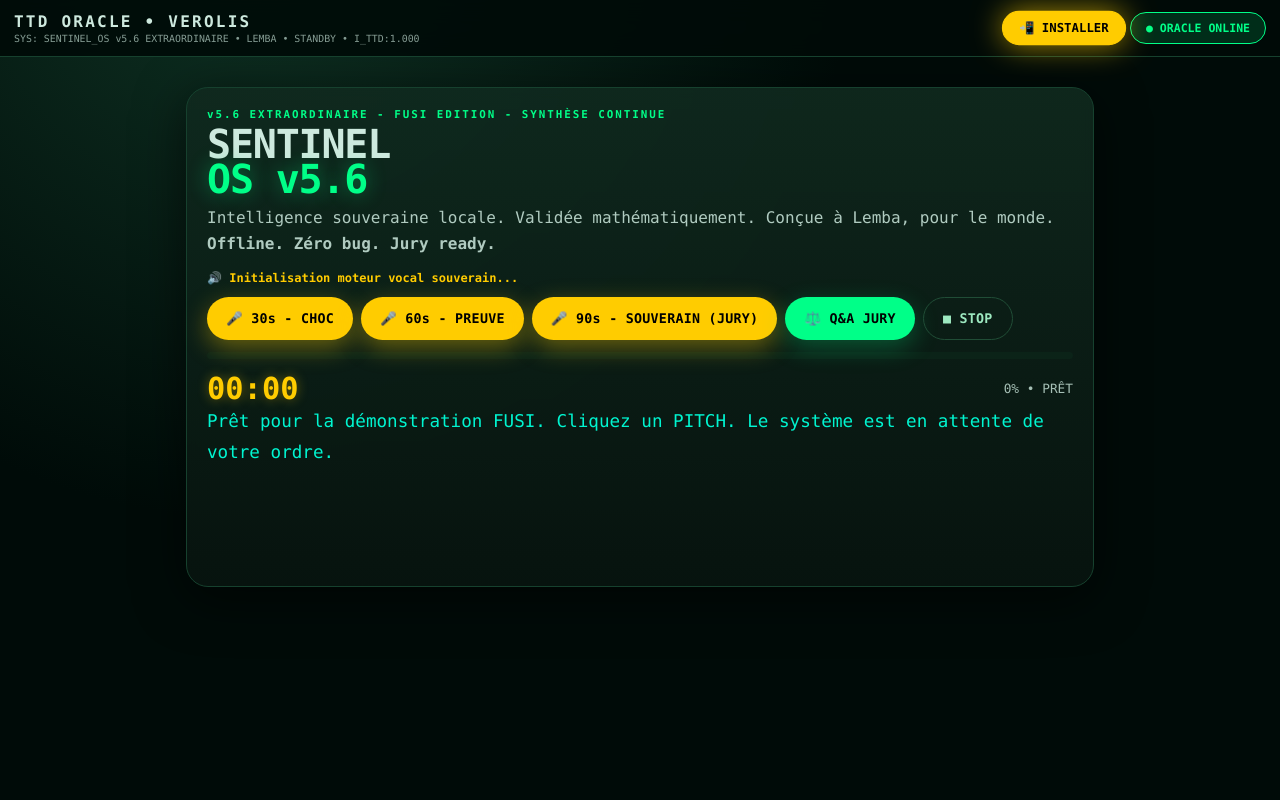
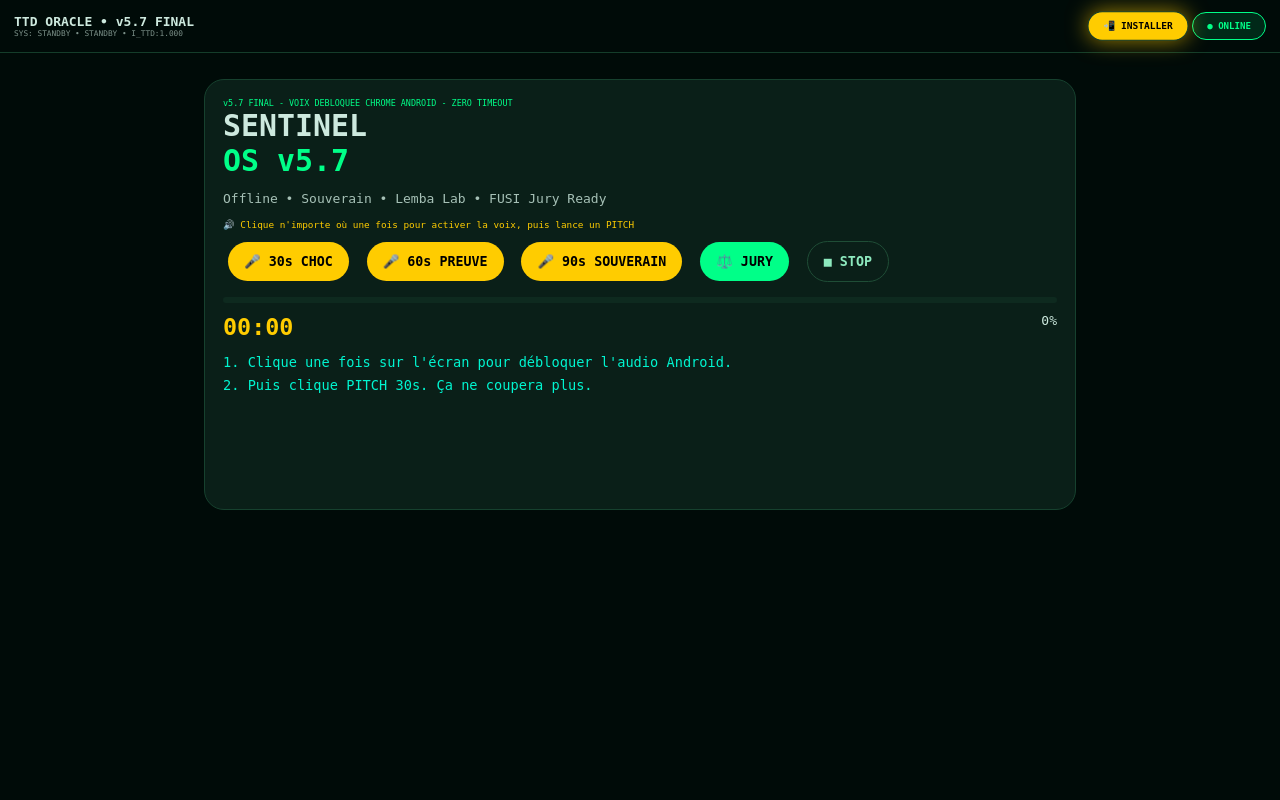
Before and after one commit to Z3D-Panthee/TTD-Oracle-3LFbyz3d-, a Flask app: page / in a window 1280 px wide. Run offline with Flask 3, Linux system fonts and the light colour scheme.

Commit message:
Update index.html

```diff
--- a/templates/index.html
+++ b/templates/index.html
@@ -2,103 +2,164 @@
 <html lang="fr">
 <head>
 <meta charset="UTF-8">
-<meta name="viewport" content="width=device-width,initial-scale=1,maximum-scale=1">
-<title>SENTINEL OS v5.6 - EXTRAORDINAIRE - Lemba Lab</title>
+<meta name="viewport" content="width=device-width,initial-scale=1">
+<title>SENTINEL OS v5.7 - FINAL FUSI</title>
 <meta name="theme-color" content="#00ff88">
 <link id="manifestLink" rel="manifest" href="">
 <style>
-:root{--green:#00ff88;--yellow:#ffcc00;--bg:#000b08;--cyan:#00f5d0;--border:#16412e}
-*{box-sizing:border-box;font-family:ui-monospace,Menlo,monospace}
-body{margin:0;background:radial-gradient(1000px at 20% -10%,#0f3324 0%,#000b08 60%);color:#cde9de;min-height:100vh}
-.header{position:sticky;top:0;z-index:50;display:flex;justify-content:space-between;align-items:center;padding:12px 14px;background:rgba(0,11,8,.92);border-bottom:1px solid var(--border);backdrop-filter:blur(12px)}
-.brand{font-weight:900;letter-spacing:.14em}
-.sys{font-size:.62rem;opacity:.65;margin-top:2px}
-.badges{display:flex;gap:8px;align-items:center}
-.badge{padding:8px 15px;border-radius:999px;font-size:.72rem;border:1px solid var(--border);font-weight:900}
-.install{background:var(--yellow);color:#000;border-color:var(--yellow);cursor:pointer;box-shadow:0 0 28px rgba(255,204,0,.65);animation:pulse 1s infinite alternate;display:inline-block!important}
-@keyframes pulse{from{transform:scale(1)}to{transform:scale(1.08)}}
-.online{background:rgba(0,255,136,.14);color:var(--green);border-color:var(--green)}
-.main{max-width:940px;margin:0 auto;padding:16px}
-.card{background:linear-gradient(180deg,rgba(16,42,31,.9) 0%,rgba(7,20,15,.95) 100%);border:1px solid var(--border);border-radius:22px;padding:20px;margin:14px 0;box-shadow:0 12px 50px rgba(0,0,0,.6);backdrop-filter:blur(6px)}
-h1{font-size:2.5rem;line-height:.88;letter-spacing:-.03em;margin:6px 0}h1 span{color:var(--green);text-shadow:0 0 20px rgba(0,255,136,.4)}
-.sub{opacity:.85;line-height:1.6;margin:8px 0 14px}
-.row{display:flex;flex-wrap:wrap;gap:8px;margin:12px 0}
-.btn{border:0;border-radius:999px;padding:13px 19px;font-weight:900;cursor:pointer;transition:.18s;letter-spacing:.02em}
-.btn:active{transform:scale(.96)}
-.btn-yellow{background:var(--yellow);color:#000;box-shadow:0 8px 24px rgba(255,204,0,.38)}
-.btn-green{background:var(--green);color:#000;box-shadow:0 8px 24px rgba(0,255,136,.25)}
-.btn-outline{background:transparent;border:1px solid #204d36;color:#9de9c0}
-.btn:hover{transform:translateY(-2px)}
-.progress{height:7px;background:#0b2318;border-radius:999px;overflow:hidden;margin:12px 0}
-.progress div{height:100%;width:0%;background:linear-gradient(90deg,var(--green),var(--cyan),var(--yellow));transition:width.35s linear}
-.meta{display:flex;justify-content:space-between;align-items:center}
-.timer{color:var(--yellow);font-weight:900;font-size:1.9rem;text-shadow:0 0 12px rgba(255,204,0,.4)}
-.pct{font-size:.8rem;opacity:.8}
-.stream{min-height:160px;white-space:pre-wrap;line-height:1.8;font-size:1.1rem;color:var(--cyan)}
-.stream.active{color:var(--yellow);font-weight:900;text-shadow:0 0 8px rgba(255,204,0,.6)}
-.status{font-size:.75rem;color:var(--yellow);font-weight:800;margin:8px 0}
-.final{display:none;background:radial-gradient(400px at 50% 0%,#1a2f00 0%,#000 70%);border:2px solid var(--yellow);border-radius:22px;padding:22px;margin:14px 0;text-align:center;animation:appear.6s}
-@keyframes appear{from{opacity:0;transform:translateY(12px)}to{opacity:1;transform:translateY(0)}}
-.juryQ.btn{font-size:.82rem}
+:root{--green:#00ff88;--yellow:#ffcc00;--bg:#000b08;--cyan:#00f5d0}
+*{box-sizing:border-box;font-family:monospace}
+body{margin:0;background:#000b08;color:#cde9de;min-height:100vh}
+.header{display:flex;justify-content:space-between;align-items:center;padding:12px 14px;border-bottom:1px solid #143d2a;position:sticky;top:0;background:#000b08;z-index:20}
+.badge{padding:8px 14px;border-radius:999px;font-size:.7rem;border:1px solid #143d2a;font-weight:900}
+.install{background:var(--yellow);color:#000;box-shadow:0 0 20px rgba(255,204,0,.6);animation:pulse 1s infinite alternate}
+@keyframes pulse{from{transform:scale(1)}to{transform:scale(1.06)}}
+.online{background:rgba(0,255,136,.12);color:var(--green);border-color:var(--green)}
+.main{max-width:900px;margin:0 auto;padding:14px}
+.card{background:#0a1f18;border:1px solid #16412e;border-radius:20px;padding:18px;margin:12px 0}
+h1{font-size:2.3rem;margin:0}h1 span{color:var(--green)}
+.btn{border:0;border-radius:999px;padding:12px 16px;font-weight:900;margin:5px;cursor:pointer}
+.btn-yellow{background:var(--yellow);color:#000}
+.btn-green{background:var(--green);color:#000}
+.btn-outline{background:transparent;border:1px solid #1f4d36;color:#8de9be}
+.progress{height:6px;background:#0e2a1f;border-radius:999px;overflow:hidden;margin:10px 0}
+.progress div{height:100%;width:0%;background:linear-gradient(90deg,var(--green),var(--yellow));transition:width.3s linear}
+.timer{font-size:1.8rem;color:var(--yellow);font-weight:900}
+.stream{min-height:140px;white-space:pre-wrap;line-height:1.7;font-size:1.05rem;color:var(--cyan);margin-top:10px}
+.status{font-size:.72rem;color:var(--yellow);margin:6px 0}
 </style>
 </head>
 <body>
 <div class="header">
-<div><div class="brand">TTD ORACLE • VEROLIS</div><div class="sys">SYS: SENTINEL_OS v5.6 EXTRAORDINAIRE • LEMBA • <span id="mode">STANDBY</span> • I_TTD:1.000</div></div>
-<div class="badges"><button id="installBtn" class="badge install">📲 INSTALLER</button><div class="badge online">● ORACLE ONLINE</div></div>
+<div><div style="font-weight:900">TTD ORACLE • v5.7 FINAL</div><div style="font-size:.6rem;opacity:.6">SYS: STANDBY • <span id="mode">STANDBY</span> • I_TTD:1.000</div></div>
+<div style="display:flex;gap:6px"><button id="installBtn" class="badge install">📲 INSTALLER</button><div class="badge online">● ONLINE</div></div>
 </div>
 <div class="main">
 <div class="card">
-<div style="color:var(--green);font-size:.68rem;letter-spacing:.18em;font-weight:900">v5.6 EXTRAORDINAIRE - FUSI EDITION - SYNTHÈSE CONTINUE</div>
-<h1>SENTINEL<br><span>OS v5.6</span></h1>
-<div class="sub">Intelligence souveraine locale. Validée mathématiquement. Conçue à Lemba, pour le monde. <b>Offline. Zéro bug. Jury ready.</b></div>
-<div class="status" id="voiceStatus">🔊 Initialisation moteur vocal souverain...</div>
-<div class="row">
-<button class="btn btn-yellow" onclick="startPitch(30)">🎤 30s - CHOC</button>
-<button class="btn btn-yellow" onclick="startPitch(60)">🎤 60s - PREUVE</button>
-<button class="btn btn-yellow" onclick="startPitch(90)">🎤 90s - SOUVERAIN (JURY)</button>
-<button class="btn btn-green" onclick="openJury()">⚖️ Q&A JURY</button>
+<div style="color:var(--green);font-size:.65rem">v5.7 FINAL - VOIX DEBLOQUEE CHROME ANDROID - ZERO TIMEOUT</div>
+<h1>SENTINEL<br><span>OS v5.7</span></h1>
+<p style="opacity:.8">Offline • Souverain • Lemba Lab • FUSI Jury Ready</p>
+<div class="status" id="voiceStatus">🔊 Clique n'importe où une fois pour activer la voix, puis lance un PITCH</div>
+<div>
+<button class="btn btn-yellow" onclick="startPitch(30)">🎤 30s CHOC</button>
+<button class="btn btn-yellow" onclick="startPitch(60)">🎤 60s PREUVE</button>
+<button class="btn btn-yellow" onclick="startPitch(90)">🎤 90s SOUVERAIN</button>
+<button class="btn btn-green" onclick="openJury()">⚖️ JURY</button>
 <button class="btn btn-outline" onclick="stopAll()">■ STOP</button>
 </div>
 <div class="progress"><div id="bar"></div></div>
-<div class="meta"><span class="timer" id="timer">00:00</span><span class="pct" id="pct">0% • PRÊT</span></div>
-<div class="stream" id="stream">Prêt pour la démonstration FUSI. Cliquez un PITCH. Le système est en attente de votre ordre.</div>
+<div style="display:flex;justify-content:space-between"><span class="timer" id="timer">00:00</span><span id="pct">0%</span></div>
+<div class="stream" id="stream">1. Clique une fois sur l'écran pour débloquer l'audio Android.<br>2. Puis clique PITCH 30s. Ça ne coupera plus.</div>
 </div>
-<div class="card" id="juryCard" style="display:none"><h3>⚖️ JURY MODE - QUESTIONS CRITIQUES VÉROLIS</h3><div id="juryQ" class="row juryQ" style="margin-top:12px"></div><div id="juryA" style="margin-top:16px;line-height:1.7;color:var(--cyan);font-size:1.02rem"></div></div>
-<div class="final" id="finaleCard"><h2 style="color:var(--yellow);font-size:1.5rem">Souveraineté Validée. Point Fixe Atteint. M* = STABLE.</h2><p style="margin-top:10px;line-height:1.6">VEROLIS SARL • LEMBA LAB • TTD I_TTD=1.000 • OFFLINE READY • v5.6 EXTRAORDINAIRE<br><span style="font-size:.8rem;opacity:.7">From a fundamental principle to a sovereign operating system.</span></p><div style="margin-top:12px;font-size:1.6rem">🌍 🇨🇩 ⚡</div></div>
+<div class="card" id="juryCard" style="display:none"><h3>JURY</h3><div id="juryQ" style="display:flex;flex-wrap:wrap;gap:6px;margin-top:8px"></div><div id="juryA" style="margin-top:12px"></div></div>
+<div class="card" id="finaleCard" style="display:none;background:#000;border:2px solid var(--yellow);text-align:center"><h2 style="color:var(--yellow)">Point Fixe Atteint M*</h2><p>VEROLIS SARL • v5.7 FINAL</p></div>
 </div>
 <script>
-// MANIFEST PWA
-const manifest={name:"SENTINEL OS v5.6 EXTRAORDINAIRE",short_name:"SENTINEL v5.6",start_url:"/?v=5.6",display:"standalone",background_color:"#000b08",theme_color:"#00ff88",icons:[{src:"https://cdn.jsdelivr.net/gh/twitter/twemoji@14.0.2/assets/72x72/1f9a0.png",sizes:"72x72",type:"image/png"},{src:"https://cdn.jsdelivr.net/gh/twitter/twemoji@14.0.2/assets/192x192/1f9a0.png",sizes:"192x192",type:"image/png"}]};
+// MANIFEST
+const manifest={name:"SENTINEL OS v5.7",short_name:"SENTINEL",start_url:"/?v=5.7",display:"standalone",background_color:"#000b08",theme_color:"#00ff88",icons:[{src:"https://cdn.jsdelivr.net/gh/twitter/twemoji@14.0.2/assets/72x72/1f9a0.png",sizes:"72x72",type:"image/png"}]};
 document.getElementById('manifestLink').href=URL.createObjectURL(new Blob([JSON.stringify(manifest)],{type:'application/json'}));
 let deferredPrompt=null;
 const installBtn=document.getElementById('installBtn');
-window.addEventListener('beforeinstallprompt',e=>{e.preventDefault();deferredPrompt=e;installBtn.textContent='📲 INSTALLER';});
-installBtn.onclick=async()=>{if(deferredPrompt){deferredPrompt.prompt();const c=await deferredPrompt.userChoice;if(c.outcome==='accepted')installBtn.style.display='none';deferredPrompt=null;}else{if(/iPhone|iPad|iPod/.test(navigator.userAgent))alert("iPhone:\nPartage ⬆️ > Sur l'écran d'accueil > Ajouter");else alert("Android:\nMenu ⋮ > Installer l'application > Installer");}};
+window.addEventListener('beforeinstallprompt',e=>{e.preventDefault();deferredPrompt=e;});
+installBtn.onclick=async()=>{if(deferredPrompt){deferredPrompt.prompt();await deferredPrompt.userChoice;deferredPrompt=null;installBtn.style.display='none';}else alert("Menu ⋮ > Installer l'application");};
 
-// PITCHS ULTRA SOPHISTIQUÉS
 const PITCH_TEXTS={
-30:`Chers membres du jury. A Lemba, quand internet coupe, tout s arrete. J ai refuse cette fatalite. Je vous presente Sentinel OS. Une intelligence souveraine, sans cloud, directement dans votre poche. Offline, instantanee, invincible. Verolis en action.`,
-60:`A Lemba, on m a repete qu une intelligence artificielle exigeait la Silicon Valley et des serveurs geants. J ai prouve le contraire. J ai bati Sentinel OS sur une loi universelle : la Theorie de la Triade Dynamique. Toute intelligence qui reussit fait trois pas. Action, l energie qui ose. Navigation, la boussole souveraine qui filtre le bruit. Destination, M etoile, le point fixe parfait ou I T T D egale un. Resultat : zero bug, zero cloud, zero dependance. Le futur s ecrit a Kinshasa.`,
-90:`Monsieur le President, eminents membres du jury FUSI. On nous vend la dependance comme une fatalite. A Lemba, nous avons choisi la souverainete.\n\nJe suis Sentinel OS, ne de la Theorie de la Triade Dynamique. Qu il s agisse de piloter l eau de la Regideso, l energie de la Snel, ou des donnees d une universite, la loi reste identique.\n\nUn : l Action. L impulsion initiale sans laquelle rien ne nait.\nDeux : la Navigation. Le filtrage rigoureux de chaque interference pour garder le cap vers la verite.\nTrois : la Destination. M etoile. Le point fixe mathematique ou l entropie s annule, ou l invariant I T T D atteint exactement un. Inspire de Banach, valide a Lemba.\n\nLe resultat est devant vous. Mon systeme tourne entierement offline, sur un simple terminal, sans faillir. Pendant que d autres bavardent dans le cloud, Sentinel agit, stabilise et resout.\nC est la contribution de Verolis Sarl. Une intelligence congolaise, souveraine, pour l Afrique et le monde. Merci.`
+30:`Chers membres du jury. A Lemba quand internet coupe tout s arrete. J ai refuse ca. Je suis Sentinel OS. Je vis dans votre poche. Offline. Souverain. Ne a Kinshasa. Verolis.`,
+60:`A Lemba on m a dit pas d internet pas d IA. J ai repondu faux. J ai cree Sentinel OS. Secret : Theorie de la Triade Dynamique. Action energie. Navigation boussole. Destination M etoile point fixe ou I TTD egale un. Offline. Autonome. Kinshasa invente le futur.`,
+90:`Monsieur le President membres du jury. On nous vend la dependance. A Lemba nous avons choisi la souverainete. Je suis Sentinel OS ne de la Theorie de la Triade Dynamique. Pour Regideso Snel ou universite loi identique. Un Action impulsion. Deux Navigation filtrage rigoureux. Trois Destination M etoile point fixe ou entropie s annule ou I TTD egale un. Resultat offline sur simple terminal. Pendant que d autres bavardent dans le cloud Sentinel agit et stabilise. Verolis Sarl intelligence congolaise pour le monde. Merci.`
 };
-const JURY_Q=["Qu est ce que la TTD?","Pourquoi M etoile?","Pourquoi offline?","Modele economique?","Superiorite vs IA cloud?"];
+const JURY_Q=["TTD?","M etoile?","Offline?","Business?","Vs Cloud?"];
 const JURY_A={
-"Qu est ce que la TTD?":"<b>TTD - Theorie de la Triade Dynamique.</b> Socle formel de Sentinel. Tout processus complexe se decompose en Motorisation, Navigation, Destination. Avec invariant de coherence I T T D egal un. C est physique et mathematique.",
-"Pourquoi M etoile?":"<b>M etoile est le point fixe absolu.</b> Comme dans le theoreme de Banach, toutes les trajectoires convergent vers lui. Entropie nulle, derive nulle. C est la signature de la conscience architecturee.",
-"Pourquoi offline?":"<b>Souverainete infrastructurelle.</b> A Kinshasa, une coupure ne doit jamais arreter une ecole ou un hopital. Sentinel est local, chiffre, autonome. Pas de data qui quitte le pays.",
-"Modele economique?":"<b>Licence souveraine Verolis.</b> Pas d abonnement cloud ruineux. Une licence, un deploiement local securise. L institution possede son intelligence. Modele scalable ecoles, Regideso, Snel, universites.",
-"Superiorite vs IA cloud?":"<b>Deterministe vs probabiliste.</b> Les IA cloud devinent le prochain mot et hallucinent. Sentinel applique une architecture formelle, orientee action terrain, basse consommation, zero hallucination critique."
+"TTD?":"Triade Dynamique Action Navigation Destination I TTD egal un.",
+"M etoile?":"Point fixe parfait entropie nulle conscience architecturee.",
+"Offline?":"Souverainete Kinshasa reseau coupe Sentinel continue.",
+"Business?":"Licence Verolis ecole entreprise possede son IA locale.",
+"Vs Cloud?":"Cloud devine et hallucine Sentinel navigue deterministe vers M etoile."
 };
-let synth=window.speechSynthesis;let timerInt=null,keepAlive=null,voices=[],frVoice=null,ready=false;
-function setStatus(t){document.getElementById('voiceStatus').textContent=t;}
-async function initVoices(){return new Promise(res=>{const load=()=>{voices=synth.getVoices();if(!voices.length){setTimeout(load,150);return;}frVoice=voices.find(v=>v.lang.toLowerCase().startsWith('fr')&&v.name.toLowerCase().includes('google'))||voices.find(v=>v.lang.toLowerCase().startsWith('fr'))||voices[0];ready=true;setStatus(`🔊 Moteur vocal prêt : ${frVoice.name} • Anti-coupure activé • Mode FUSI`);try{const u=new SpeechSynthesisUtterance(' ');u.volume=0;synth.speak(u);}catch(e){}res();};if(synth.getVoices().length)load();else{synth.onvoiceschanged=load;setTimeout(load,500);}});}
+
+let synth=window.speechSynthesis;
+let timerInt=null,keepAlive=null,frVoice=null,voicesReady=false;
+
+function initVoices(){
+ let v=synth.getVoices();
+ if(v.length){frVoice=v.find(x=>x.lang.startsWith('fr'))||v[0];voicesReady=true;document.getElementById('voiceStatus').textContent=`🔊 Voix: ${frVoice.name} prête - Lance un PITCH`;}
+}
 initVoices();
+if(synth.onvoiceschanged!==undefined) synth.onvoiceschanged=initVoices;
+
+// DEBLOQUER AUDIO ANDROID AU PREMIER CLIC NULLE PART
+document.body.addEventListener('click',function unlock(){
+ let u=new SpeechSynthesisUtterance('Audio active');
+ u.volume=0; synth.speak(u);
+ document.getElementById('voiceStatus').textContent='🔊 Audio débloqué - Tu peux pitcher';
+ document.body.removeEventListener('click',unlock);
+},{once:true});
+
 function stopAll(){synth.cancel();clearInterval(timerInt);if(keepAlive)clearInterval(keepAlive);document.getElementById('mode').textContent='STANDBY';}
-function speakFluid(text,cb){stopAll();if(!ready){setStatus('⏳ Chargement voix...');setTimeout(()=>speakFluid(text,cb),700);return;}setTimeout(()=>{const u=new SpeechSynthesisUtterance(text);u.lang='fr-FR';if(frVoice)u.voice=frVoice;u.rate=0.9;u.pitch=0.96;u.volume=1;keepAlive=setInterval(()=>{if(synth.speaking){synth.pause();synth.resume();}},4000);u.onend=()=>{clearInterval(keepAlive);if(cb)cb();};u.onerror=()=>{clearInterval(keepAlive);if(cb)cb();};synth.speak(u);},350);}
-function startPitch(sec){const text=PITCH_TEXTS[sec];const stream=document.getElementById('stream');const bar=document.getElementById('bar');const timer=document.getElementById('timer');const pctEl=document.getElementById('pct');const mode=document.getElementById('mode');const finale=document.getElementById('finaleCard');stream.innerHTML='';bar.style.width='0%';finale.style.display='none';mode.textContent=`PITCH ${sec}s LIVE`;timer.textContent=`00:${String(sec).padStart(2,'0')}`;pctEl.textContent=`0% • ${sec}s`;let elapsed=0;clearInterval(timerInt);timerInt=setInterval(()=>{elapsed++;const prog=Math.min(1,elapsed/sec);const len=Math.floor(prog*text.length);stream.innerHTML=text.slice(0,len).replace(/M etoile|I T T D|Verolis|Sentinel OS/g,m=>`<span class="active">${m}</span>`);bar.style.width=(prog*100)+'%';pctEl.textContent=`${Math.floor(prog*100)}% • ${sec-elapsed}s`;const remain=Math.max(0,sec-elapsed);timer.textContent=`00:${String(remain).padStart(2,'0')}`;if(elapsed>=sec){clearInterval(timerInt);stream.innerHTML=text.replace(/M etoile|I T T D|Verolis|Sentinel OS/g,m=>`<span class="active">${m}</span>`);bar.style.width='100%';pctEl.textContent='100% • FINALE';finale.style.display='block';mode.textContent='FINALE M*';window.scrollTo({top:document.body.scrollHeight,behavior:'smooth'});}},1000);speakFluid(text);}
-function openJury(){const card=document.getElementById('juryCard');card.style.display='block';const qDiv=document.getElementById('juryQ');qDiv.innerHTML='';JURY_Q.forEach(q=>{const b=document.createElement('button');b.className='btn btn-outline';b.textContent=q;b.onclick=()=>{document.getElementById('juryA').innerHTML=`<b style="color:var(--yellow)">Q: ${q}</b><br><br>${JURY_A[q]}`;speakFluid(JURY_A[q].replace(/<[^>]*>/g,''));};qDiv.appendChild(b);});card.scrollIntoView({behavior:'smooth'});}
-if('serviceWorker' in navigator){const sw=`self.addEventListener('install',e=>self.skipWaiting());self.addEventListener('activate',e=>self.clients.claim());self.addEventListener('fetch',e=>{e.respondWith(caches.open('sentinel-v5.6-extra').then(c=>c.match(e.request).then(r=>r||fetch(e.request).then(res=>{c.put(e.request,res.clone());return res}))));});`;navigator.serviceWorker.register('data:text/javascript;base64,'+btoa(sw));}
+
+function startPitch(sec){
+// IMPORTANT: speak DOIT être appelé DIRECT dans le clic utilisateur, pas dans setTimeout
+ stopAll();
+ const text=PITCH_TEXTS[sec];
+ const stream=document.getElementById('stream');
+ const bar=document.getElementById('bar');
+ const timer=document.getElementById('timer');
+ const pctEl=document.getElementById('pct');
+ const mode=document.getElementById('mode');
+ const finale=document.getElementById('finaleCard');
+
+ // LANCE VOIX IMMEDIATEMENT (garde le gesture)
+ const utter=new SpeechSynthesisUtterance(text);
+ utter.lang='fr-FR';
+ if(frVoice) utter.voice=frVoice;
+ utter.rate=0.92;
+ utter.pitch=1;
+ utter.volume=1;
+ keepAlive=setInterval(()=>{if(synth.speaking){synth.pause();synth.resume();}},3500);
+ utter.onend=()=>{clearInterval(keepAlive);};
+ synth.speak(utter);
+
+ // LANCE TIMER EN PARALLELE
+ stream.textContent='';
+ bar.style.width='0%';
+ finale.style.display='none';
+ mode.textContent=`PITCH ${sec}s LIVE`;
+ let elapsed=0;
+ timerInt=setInterval(()=>{
+  elapsed++;
+  const prog=Math.min(1,elapsed/sec);
+  stream.textContent=text.slice(0,Math.floor(prog*text.length));
+  bar.style.width=(prog*100)+'%';
+  pctEl.textContent=Math.floor(prog*100)+'%';
+  const remain=Math.max(0,sec-elapsed);
+  timer.textContent=`00:${String(remain).padStart(2,'0')}`;
+  if(elapsed>=sec){
+   clearInterval(timerInt);
+   stream.textContent=text;
+   bar.style.width='100%';
+   pctEl.textContent='100%';
+   finale.style.display='block';
+   mode.textContent='FINALE';
+  }
+ },1000);
+}
+
+function openJury(){
+ document.getElementById('juryCard').style.display='block';
+ const qDiv=document.getElementById('juryQ');qDiv.innerHTML='';
+ JURY_Q.forEach(q=>{
+  const b=document.createElement('button');b.className='btn btn-outline';b.textContent=q;
+  b.onclick=()=>{
+   document.getElementById('juryA').innerHTML=`<b>${q}</b><br>${JURY_A[q]}`;
+   const u=new SpeechSynthesisUtterance(JURY_A[q]);u.lang='fr-FR';if(frVoice)u.voice=frVoice;u.rate=0.92;synth.cancel();synth.speak(u);
+  };
+  qDiv.appendChild(b);
+ });
+}
+
+if('serviceWorker' in navigator){
+ navigator.serviceWorker.register('data:text/javascript;base64,'+btoa(`self.addEventListener('install',e=>self.skipWaiting());self.addEventListener('activate',e=>self.clients.claim());self.addEventListener('fetch',e=>{e.respondWith(caches.open('sentinel-v5.7').then(c=>c.match(e.request).then(r=>r||fetch(e.request).then(res=>{c.put(e.request,res.clone());return res}))))})`));
+}
 </script>
 </body>
 </html>
```
